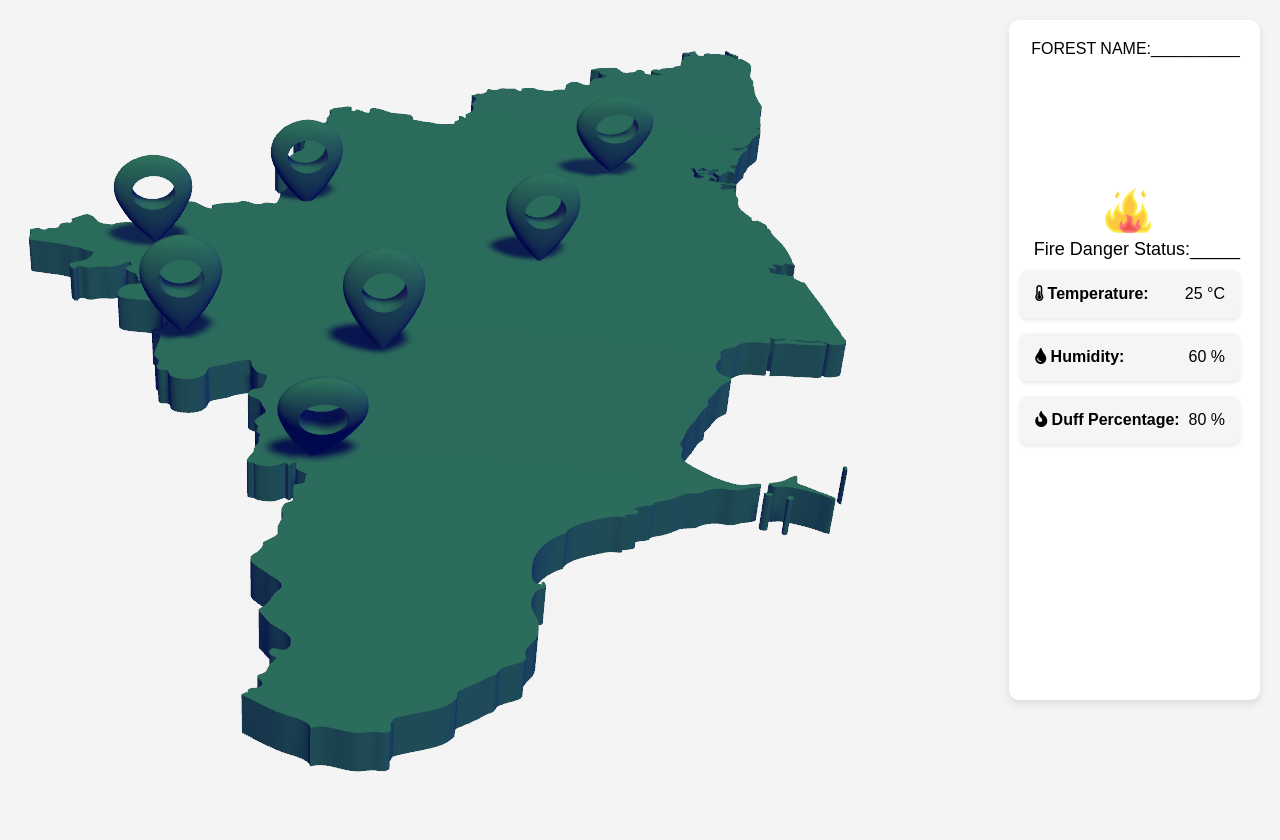
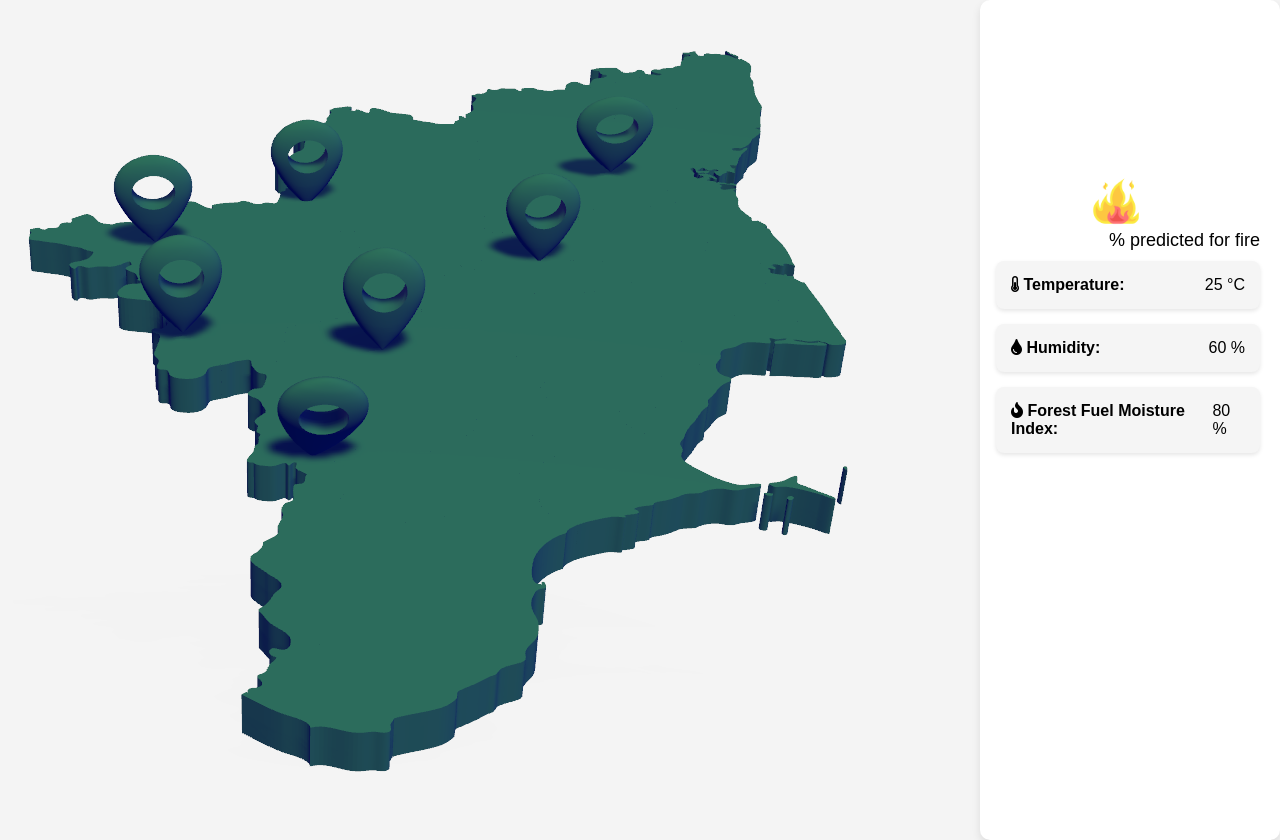
Before and after one commit to Kaus1kC0des/Forest-Fire-Prediction, a Flask app: page /predict.html in a window 1280 px wide. Before the commit the page ends 772 px from the top, so only its background shows below. Run offline with Flask 3, Linux system fonts and the light colour scheme; some libraries are stand-ins or nearby versions.

Commit message:
added js Dashboard

```diff
--- a/Dashboard/script.js
+++ b/Dashboard/script.js
@@ -24,7 +24,7 @@
           <div className="content">
             <div className="name">FOREST NAME:{this.state.forest_name}</div>
             <div className="images">
-              <img src="./icon/fire.png" />
+              <img src="./icon/sun.png" />
               {/* <img src="./icon/heating.png" />
               <img src="./icon/sun.png" /> */}
             </div>
--- a/static/dashboard.jsx
+++ b/static/dashboard.jsx
@@ -2,11 +2,11 @@
   constructor(props) {
     super(props);
     this.state = {
-      forest_name: "__________",
-      content: "_____",
+      forest_name: "KODAIKANAL FOREST",
+      content: "17%",
       temperature: 25,
-      humidity: 60,
-      duffPercentage: 80,
+      humidity: 46,
+      duffPercentage: 37,
       showContent: true,
     };
   }
@@ -22,13 +22,13 @@
       <div className="container">
         {/* {this.state.showContent && ( */}
           <div className="content">
-            <div className="name">FOREST NAME:{this.state.forest_name}</div>
+            <div className="name">{this.state.forest_name}</div>
             <div className="images">
               <img src="../static/icon/fire.png" />
               {/* <img src="./icon/heating.png" />
               <img src="./icon/sun.png" /> */}
             </div>
-            <div className="status"><p>Fire Danger Status:{this.state.content}</p></div>
+            <div className="status"><p>{this.state.content}% predicted for fire </p></div>
             <div className="card">
               <div className="label"><i className="fas fa-thermometer-half"></i> Temperature:</div>
               <div>{this.state.temperature} °C</div>
@@ -38,7 +38,7 @@
               <div>{this.state.humidity} %</div>
             </div>
             <div className="card">
-              <div className="label"><i className="fas fa-fire"></i> Duff Percentage:</div>
+              <div className="label"><i className="fas fa-fire"></i> Forest Fuel Moisture Index:</div>
               <div>{this.state.duffPercentage} %</div>
             </div>
           </div>
--- a/template/predict.html
+++ b/template/predict.html
@@ -6,6 +6,7 @@
     <title>3D Map with Three.js</title>
     <link rel="stylesheet" href="https://cdnjs.cloudflare.com/ajax/libs/font-awesome/5.15.4/css/all.min.css">
     <link rel="stylesheet" href="../static/dash.css">
+    <link rel="stylesheet" href="./styles.css">
     <style>
         body {
             margin: 0;
@@ -22,8 +23,17 @@
             position: absolute;
         }
         area {
-    cursor: pointer;
-  }
+            cursor: pointer;
+        }
+        .content {
+            position: absolute;
+            top: 0;
+            right: 0;
+            width: 260px;
+            height: 100%;
+            background-color: #fff;
+            /* display: none;  */
+        }
     </style>
 </head>
 <body>
@@ -33,6 +43,9 @@
     <script type="module" src="../static/3d.js">
 
         </script> -->
+        <div id="container" >
+
+        </div>
 
         <img src="../static/final.png" usemap="#image_map" id="mapImage">
         <map name="image_map">
@@ -46,12 +59,55 @@
         </map>
 
 
-        <div id="root"></div>
         <script src="https://unpkg.com/react@16/umd/react.development.js"></script>
         <script src="https://unpkg.com/react-dom@16/umd/react-dom.development.js"></script>
         <script src="https://unpkg.com/babel-standalone@6/babel.min.js"></script>
-        <script src="../static/dashboard.jsx" type="text/babel"></script>
+        <!-- <script src="../static/dashboard.jsx" type="text/babel"></script> -->
 
+        <script type="text/babel">
+            // Define your React component
+            class Dashboard extends React.Component {
+              constructor(props) {
+                super(props);
+                this.state = {
+                  temperature: 25,
+                  humidity: 60,
+                  duffPercentage: 80,
+                  showContent: true,
+                };
+              }
+
+              toggleContent = () => {
+                this.setState((prevState) => ({
+                  showContent: !prevState.showContent,
+                }));
+              };
+              render() {
+    return (
+          <div className="content">
+            <div className="name">{this.state.forest_name}</div>
+            <div className="images">
+              <img src="../static/icon/fire.png" />
+            </div>
+            <div className="status"><p>{this.state.content}% predicted for fire </p></div>
+            <div className="card">
+              <div className="label"><i className="fas fa-thermometer-half"></i> Temperature:</div>
+              <div>{this.state.temperature} °C</div>
+            </div>
+            <div className="card">
+              <div className="label"><i className="fas fa-tint"></i> Humidity:</div>
+              <div>{this.state.humidity} %</div>
+            </div>
+            <div className="card">
+              <div className="label"><i className="fas fa-fire"></i> Forest Fuel Moisture Index:</div>
+              <div>{this.state.duffPercentage} %</div>
+            </div>
+          </div>
+    );
+  }
+}
+        ReactDOM.render(<Dashboard />, document.getElementById("container"));
+        </script>
         <script>
             // Get all area elements
             const areas = document.querySelectorAll('area');
@@ -62,26 +118,32 @@
                 // Log the title attribute when clicked
                 const title= area.getAttribute('title');
                 if (title == 1){
-                    window.location.href = "http://localhost:5000/predict/1";
+
 
                 }
                 else if (title == 2){
-                    window.location.href = "http://localhost:5000/predict/2";
+                    // window.location.href = "httpa://localhost:5000/predict/2";
+                    content.style.display = 'block';
                 }
                 else if (title == 3){
-                    window.location.href = "http://localhost:5000/predict/3";
+                    // window.location.href = "http://localhost:5000/predict/3";
+                    content.style.display = 'block';
                 }
                 else if (title == 4){
-                    window.location.href = "http://localhost:5000/predict/4";
+                    // window.location.href = "http://localhost:5000/predict/4";
+                    content.style.display = 'block';
                 }
                 else if (title == 5){
-                    window.location.href = "http://localhost:5000/predict/5";
+                    // window.location.href = "http://localhost:5000/predict/5";
+                    content.style.display = 'block';
                 }
                 else if (title == 6){
-                    window.location.href = "http://localhost:5000/predict/6";
+                    // window.location.href = "http://localhost:5000/predict/6";
+                    content.style.display = 'block';
                 }
                 else if (title == 7){
-                    window.location.href = "http://localhost:5000/predict/7";
+                    // window.location.href = "http://localhost:5000/predict/7";
+                    content.style.display = 'block';
                 }
 
               });
```
Also changed, not shown: static/content.js (added, +52 -0 lines), template/styles.css (renamed from Dashboard/styles.css).
